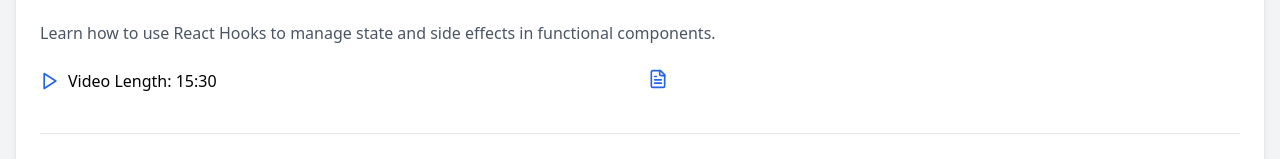
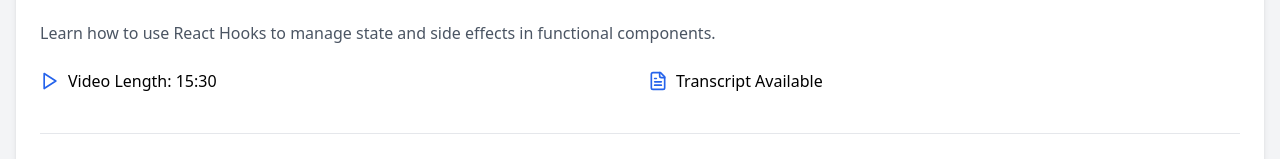
Before and after one commit to moraar222/Onlineclasses, a React (Vite) app in the folder my-app/: page /lesson in a window 1280 px wide. Shown: the part 297-456 px from the top of the page. Built offline with nearby package versions, Linux system fonts and the light colour scheme.

Commit message:
Refactor LessonPage to display "Transcript Available" in the file details section

```diff
--- a/my-app/src/pages/LessonPage.tsx
+++ b/my-app/src/pages/LessonPage.tsx
@@ -28,7 +28,7 @@ const LessonPage: React.FC = () => {
             <div className="w-full md:w-1/2 px-2 mb-4">
               <div className="flex items-center">
                 <FileText className="text-blue-600 mr-2" size={20} />
-                <span></span>
+                <span>Transcript Available</span>
               </div>
             </div>
           </div>
```
